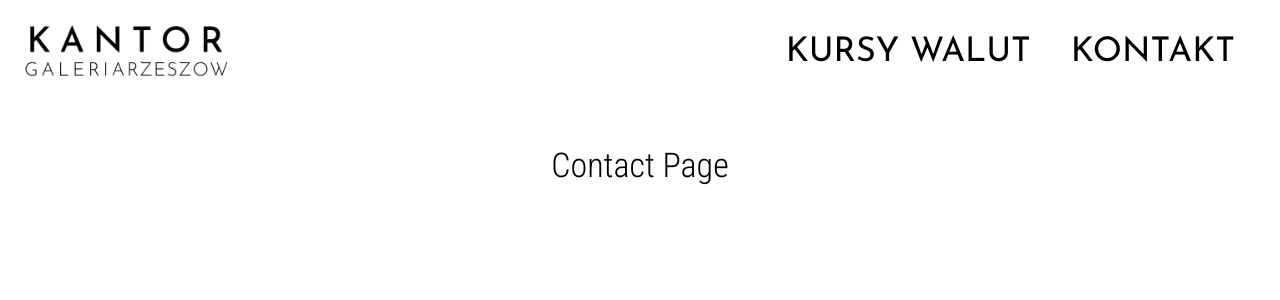
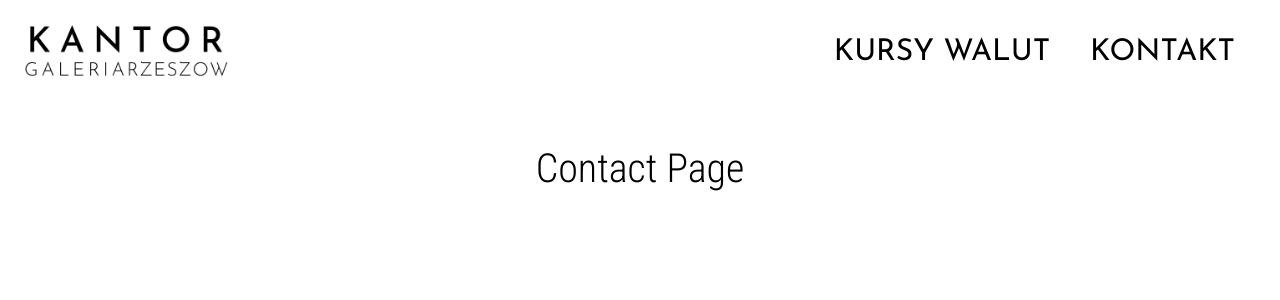
Before and after one commit to mvjl000/kantor-galeria, a Next.js app: page /kontakt in a window 1280 px wide. Shown: the top 300 px of the page. Built offline with nearby package versions, Linux system fonts and the light colour scheme.

Commit message:
Add xLarge font size to theme

```diff
--- a/components/ui.tsx
+++ b/components/ui.tsx
@@ -4,11 +4,11 @@
   margin-top: 40px;
   padding: 0 20px;
   color: ${({ theme }) => theme.font.color.black};
-  font-size: ${({ theme }) => theme.font.size.medium};
+  font-size: ${({ theme }) => theme.font.size.large};
   font-weight: ${({ theme }) => theme.font.weight.light};
   text-align: center;
 
   ${({ theme }) => theme.mq.desktop} {
-    font-size: ${({ theme }) => theme.font.size.large};
+    font-size: ${({ theme }) => theme.font.size.xLarge};
   }
 `;
--- a/emotion.d.ts
+++ b/emotion.d.ts
@@ -14,6 +14,7 @@
         small: string;
         medium: string;
         large: string;
+        xLarge: string;
       };
       color: {
         black: string;
--- a/styles/theme.ts
+++ b/styles/theme.ts
@@ -12,7 +12,8 @@
       xSmall: '1.5rem',
       small: '1.8rem',
       medium: '2.4rem',
-      large: '3.4rem',
+      large: '3rem',
+      xLarge: '4rem',
     },
     color: {
       black: 'hsl(0, 0%, 0%)',
```
